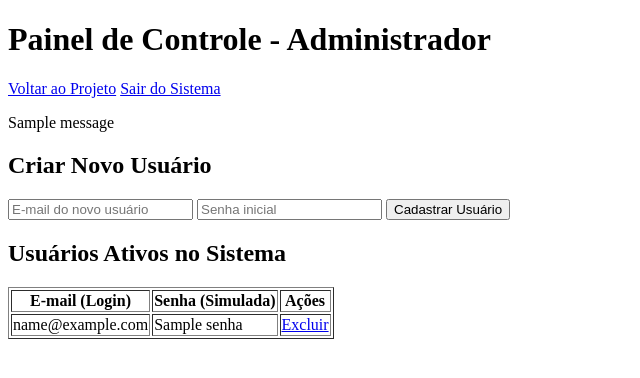
After one commit to Jhader-DevSec/Projeto-integrador, a Flask app: template templates/admin_page.html in a window 1280 px wide. The commit adds this page. Shown: the top 378 px of the page, without its empty margins (0-640 px from the left). Run offline with Flask 3, Linux system fonts and the light colour scheme; the template is opened without the code that fills it: most values are stand-ins (such as "Sample title", 1, 10 or a date in 2020); one stand-in notice (Sample message) is shown.

Commit message:
pool request de senha
adicionando request de email e senha

```diff
--- a/app.py
+++ b/app.py
@@ -1,10 +1,122 @@
-from flask import Flask, render_template
+from flask import Flask, render_template, request, redirect, url_for, session, flash
 
 app = Flask(__name__)
 
-@app.route('/')
-def login():
+# CHAVE SECRETA: Necessária para o Flask conseguir gerenciar o login do usuário com segurança
+app.secret_key = 'chave_super_secreta_para_a_faculdade'
+
+# --- NOSSO "BANCO DE DADOS" EM MEMÓRIA ---
+# Adicionamos o admin padrão e um usuário comum para você testar na apresentação
+usuarios_fake = {
+    "admin@brasas.com": "senha123",
+    "teste@brasas.com": "123456"
+}
+# ----------------------------------------------
+
+
+# 1. ROTA DA TELA DE LOGIN
+@app.route('/login')
+def login_page():
+    # Se já estiver logado, não deixa ir pra tela de login, manda direto pro sistema
+    if 'usuario_logado' in session:
+        if session['usuario_logado'] == 'admin@brasas.com':
+            return redirect(url_for('admin_panel'))
+        return redirect(url_for('index'))
+
     return render_template('login_page.html')
 
+
+# 2. ROTA DE AUTENTICAÇÃO (Onde o formulário do HTML bate)
+@app.route('/autenticar', methods=['POST'])
+def autenticar():
+    email = request.form.get('email')
+    senha = request.form.get('password') # Busca exatamente o name="password" do seu HTML
+
+    # Verifica se o email e a senha estão corretos no nosso dicionário
+    if email in usuarios_fake and usuarios_fake[email] == senha:
+        # Salva o usuário na sessão do Flask
+        session['usuario_logado'] = email
+
+        # Se for o administrador, vai para a aba do admin
+        if email == 'admin@brasas.com':
+            return redirect(url_for('admin_panel'))
+
+        # Se for um usuário normal, vai para a página do projeto
+        return redirect(url_for('index'))
+    else:
+        # Se errar, mostra a mensagem na tela e volta pro login
+        flash('E-mail ou senha incorretos!', 'erro')
+        return redirect(url_for('login_page'))
+
+
+# 3. ROTA PRINCIPAL DO PROJETO (Protegida)
+@app.route('/')
+def index():
+    # Se não fez login, barra o acesso
+    if 'usuario_logado' not in session:
+        flash('Por favor, faça o login para acessar o sistema.', 'erro')
+        return redirect(url_for('login_page'))
+
+    # Se passou, carrega a página do projeto da barraca
+    return render_template('projeto.html')
+
+
+# 4. ROTA DE SAIR DO SISTEMA
+@app.route('/logout')
+def logout():
+    session.pop('usuario_logado', None)
+    flash('Você saiu do sistema com sucesso.', 'sucesso')
+    return redirect(url_for('login_page'))
+
+
+# --- ROTAS DO PAINEL ADMINISTRATIVO ---
+
+# 5. ABRIR O PAINEL DO ADMIN
+@app.route('/admin')
+def admin_panel():
+    usuario_atual = session.get('usuario_logado')
+
+    # Barreira de Segurança: só o admin entra
+    if usuario_atual != 'admin@brasas.com':
+        flash('Acesso negado! Área restrita para administradores.', 'erro')
+        return redirect(url_for('index'))
+
+    return render_template('admin_page.html', usuarios=usuarios_fake)
+
+
+# 6. CRIAR USUÁRIO PELO PAINEL
+@app.route('/admin/criar', methods=['POST'])
+def admin_criar():
+    if session.get('usuario_logado') != 'admin@brasas.com':
+        return redirect(url_for('login_page'))
+
+    email = request.form.get('email')
+    senha = request.form.get('senha')
+
+    if email in usuarios_fake:
+        flash(f'O usuário {email} já existe no sistema.', 'erro')
+    else:
+        usuarios_fake[email] = senha
+        flash(f'Usuário {email} criado com sucesso!', 'sucesso')
+
+    return redirect(url_for('admin_panel'))
+
+
+# 7. DELETAR USUÁRIO PELO PAINEL
+@app.route('/admin/deletar/<email>')
+def admin_deletar(email):
+    if session.get('usuario_logado') != 'admin@brasas.com':
+        return redirect(url_for('login_page'))
+
+    if email == 'admin@brasas.com':
+        flash('Você não pode deletar o administrador principal!', 'erro')
+    elif email in usuarios_fake:
+        del usuarios_fake[email]
+        flash(f'Usuário {email} removido com sucesso.', 'sucesso')
+
+    return redirect(url_for('admin_panel'))
+
+
+# Roda o servidor
 if __name__ == '__main__':
     app.run(debug=True)
--- /dev/null
+++ b/templates/admin_page.html
@@ -0,0 +1,66 @@
+<!DOCTYPE html>
+<html lang="pt-BR">
+<head>
+    <meta charset="UTF-8">
+    <title>Painel Administrativo - Brasas</title>
+    <link rel="stylesheet" href="{{ url_for('static', filename='css/projeto.css') }}">
+</head>
+<body>
+
+    <header>
+        <h1>Painel de Controle - Administrador</h1>
+        <a href="{{ url_for('index') }}" class="btn">Voltar ao Projeto</a>
+        <a href="{{ url_for('logout') }}" class="btn btn-sair">Sair do Sistema</a>
+    </header>
+
+    {% with messages = get_flashed_messages(with_categories=true) %}
+      {% if messages %}
+        <div class="mensagens">
+        {% for category, message in messages %}
+          <p class="{{ category }}">{{ message }}</p>
+        {% endfor %}
+        </div>
+      {% endif %}
+    {% endwith %}
+
+    <main>
+        <section class="cadastro-admin">
+            <h2>Criar Novo Usuário</h2>
+            <form action="{{ url_for('admin_criar') }}" method="POST">
+                <input type="email" name="email" placeholder="E-mail do novo usuário" required>
+                <input type="password" name="senha" placeholder="Senha inicial" required>
+                <button type="submit">Cadastrar Usuário</button>
+            </form>
+        </section>
+
+        <section class="lista-usuarios">
+            <h2>Usuários Ativos no Sistema</h2>
+            <table border="1">
+                <thead>
+                    <tr>
+                        <th>E-mail (Login)</th>
+                        <th>Senha (Simulada)</th>
+                        <th>Ações</th>
+                    </tr>
+                </thead>
+                <tbody>
+                    {% for email, senha in usuarios.items() %}
+                    <tr>
+                        <td>{{ email }}</td>
+                        <td>{{ senha }}</td>
+                        <td>
+                            {% if email == 'admin@brasas.com' %}
+                                <span class="tag-admin">Super Admin</span>
+                            {% else %}
+                                <a href="{{ url_for('admin_deletar', email=email) }}" class="btn-deletar" onclick="return confirm('Tem certeza que deseja excluir {{ email }}?')">Excluir</a>
+                            {% endif %}
+                        </td>
+                    </tr>
+                    {% endfor %}
+                </tbody>
+            </table>
+        </section>
+    </main>
+
+</body>
+</html>
```
Also changed, not shown: templates/login_page.html (+9 -0 lines).
